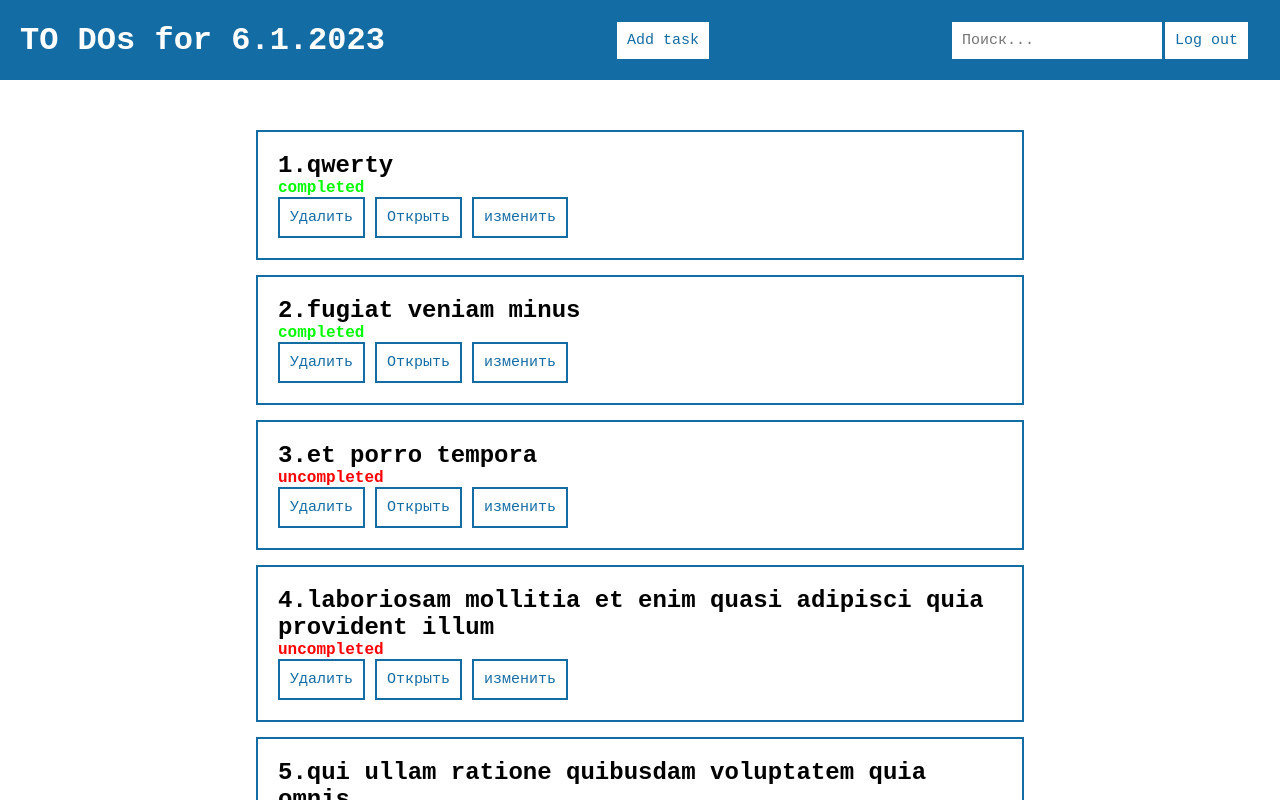
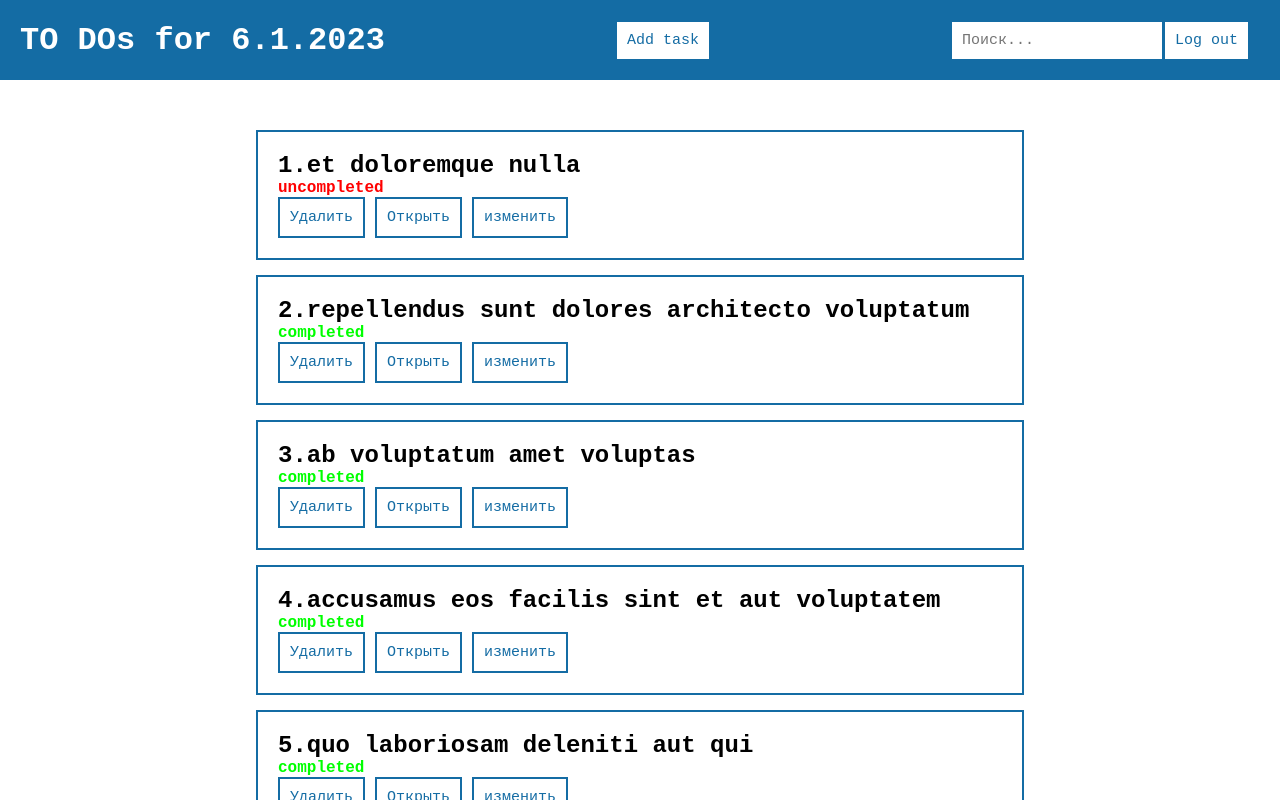
Before and after one commit to djurakulov14/todo-react, a React (Create React App) app: page / in a window 1280 px wide. Both pictures are taken after typing "Sample", "Sample123" into the empty fields and a click on the button "Log in". Shown: the top 800 px of the page. Built offline with nearby package versions, Linux system fonts and the light colour scheme; data requests are answered from the project's data file.

Commit message:
added usereducer

```diff
--- a/db.json
+++ b/db.json
@@ -1,71 +1,5 @@
 {
   "todos": [
-    {
-      "userId": 1,
-      "id": 2,
-      "title": "qwerty",
-      "completed": true
-    },
-    {
-      "userId": 1,
-      "id": 3,
-      "title": "fugiat veniam minus",
-      "completed": true
-    },
-    {
-      "userId": 1,
-      "id": 4,
-      "title": "et porro tempora",
-      "completed": false
-    },
-    {
-      "userId": 1,
-      "id": 5,
-      "title": "laboriosam mollitia et enim quasi adipisci quia provident illum",
-      "completed": false
-    },
-    {
-      "userId": 1,
-      "id": 6,
-      "title": "qui ullam ratione quibusdam voluptatem quia omnis",
-      "completed": true
-    },
-    {
-      "userId": 1,
-      "id": 7,
-      "title": "illo expedita consequatur quia in",
-      "completed": false
-    },
-    {
-      "userId": 1,
-      "id": 8,
-      "title": "quo adipisci enim quam ut ab",
-      "completed": true
-    },
-    {
-      "userId": 1,
-      "id": 9,
-      "title": "molestiae perspiciatis ipsa",
-      "completed": false
-    },
-    {
-      "userId": 1,
-      "id": 10,
-      "title": "illo est ratione doloremque quia maiores aut",
-      "completed": true
-    },
-    {
-      "userId": 1,
-      "id": 11,
-      "title": "vero rerum temporibus dolor",
-      "completed": true
-    },
-    {
-      "userId": 1,
-      "id": 12,
-      "title": "ipsa repellendus fugit nisi",
-      "completed": true
-    },
     {
       "userId": 1,
       "id": 13,
@@ -113,12 +47,6 @@
       "id": 20,
       "title": "ullam nobis libero sapiente ad optio sint",
       "completed": true
-    },
-    {
-      "title": "qwerty",
-      "body": "",
-      "id": "84dc8476-cb8a-4d93-8ba4-a25b9ce00008",
-      "completed": true
     }
   ]
 }
--- a/src/App.jsx
+++ b/src/App.jsx
@@ -1,18 +1,35 @@
-import { useEffect, useState } from 'react';
+import { useEffect, useState, useReducer } from 'react';
 import { Route, Routes } from 'react-router-dom';
 import './App.scss';
 import { Login } from './components/Login/Login';
 import { AuthContext } from './Context/Auth';
+import { useHttp } from './hook/useHTTP';
 import { HomePage } from './Pages/HomePage';
 import { PostPage } from './Pages/PostPage';
+import { reducer } from './Reducer/reducer';
+
 
 function App() {
+  const [arr, setArr] = useState([])
   const [auth, setAuth] = useState(false)
+  const {request, error, loading} = useHttp()
+
+  const [state, dispatch] = useReducer(reducer, {arr: arr})
+
   useEffect(() => {
     let log = localStorage.getItem('auth')
     setAuth(log)
   }, [])
 
+
+  useEffect(() => {
+    request('http://localhost:7777/todos')
+    .then(res => {
+      dispatch({type: "SET", payload: res})
+    })
+  }, [])
+
+  console.log(state);
 
   return (
     <AuthContext.Provider value={{
@@ -22,7 +39,7 @@ function App() {
       {
         auth ?
       <Routes>
-        <Route path='/' element={<HomePage/>}/>
+        <Route path='/' element={<HomePage arr={state?.arr} setArr={setArr} dispatch={dispatch}/>}/>
         <Route path='/postPage' element={<PostPage/>}/>
       </Routes>
       :
--- a/src/Pages/HomePage.jsx
+++ b/src/Pages/HomePage.jsx
@@ -1,26 +1,20 @@
-import React, { useEffect, useMemo, useState } from 'react'
+import React, { useEffect, useMemo, useState , useReducer} from 'react'
 import { CSSTransition, TransitionGroup } from 'react-transition-group'
 import Header from '../components/Header'
 import Loader from '../components/Loader/Loader'
 import { MyPost } from '../components/MyPosts/MyPost'
 import { useHttp } from '../hook/useHTTP'
+import { reducer } from '../Reducer/reducer'
 
-export const HomePage = () => {
-    const [arr, setArr] = useState([])
+export const HomePage = ({arr, setArr, dispatch}) => {
+
     const [filter, setFilter] = useState({sort: '', query: ''})
 
     const {request, error, loading} = useHttp()
 
-    useEffect(() => {
-      request('http://localhost:7777/todos')
-        .then(res => {
-          setArr(res)
-        })
-    }, [])
-
     const removePost = (post) => {
-      request('http://localhost:7777/todos/' + post.id,"DELETE")
-      setArr(arr.filter(p => p.id !== post.id))
+      dispatch({type: "REMOVE", payload:post.id})
+      // request('http://localhost:7777/todos/' + post.id,"DELETE")
     }
 
     const sortedPosts = useMemo(() => {
@@ -31,7 +25,7 @@ export const HomePage = () => {
     },[filter.sort, arr])
 
     const searchedPosts = useMemo(() => {
-        return sortedPosts.filter(item => item.title.toLowerCase().includes(filter.query.toLocaleLowerCase()))
+        return sortedPosts?.filter(item => item.title.toLowerCase().includes(filter.query.toLocaleLowerCase()))
     },[filter.query, arr])
 
 
@@ -42,22 +36,22 @@ export const HomePage = () => {
 
   return (
     <>
-        <Header filter={filter} setFilter={setFilter} arr={arr} setArr={setArr} />
+        <Header filter={filter} setFilter={setFilter} arr={arr} setArr={setArr} dispatch={dispatch}/>
         {
-          searchedPosts.length == 0 ?
+          searchedPosts?.length == 0 ?
           <center><h1>Ничего не найдено!</h1></center>
           :
           loading ? <Loader/>
           :
           <div className="container">
             <TransitionGroup>
-              {searchedPosts.map((item, index) =>
+              {searchedPosts?.map((item, index) =>
               <CSSTransition
               key={item.id}
               timeout={500}
               classNames="item"
             >
-              <MyPost key={item.id} item={item} number={index + 1} remove={removePost}/>
+              <MyPost key={item.id} item={item} number={index + 1} remove={removePost} dispatch={dispatch}/>
               </CSSTransition>
               )}
             </TransitionGroup>
--- a/src/Reducer/reducer.js
+++ b/src/Reducer/reducer.js
@@ -1,16 +1,23 @@
 export const reducer = (state, action) => {
     switch (action.type) {
+        case "SET":
+            return {
+                arr: action.payload
+            }
         case "ADD":
             return {
                 arr: [...state.arr, action.payload]
             }
         case "REMOVE":
             return {
-                arr: state.arr.filter(item => console.log(item, action.payload))
+                arr: state.arr.filter(item => item.id !== action.payload)
             }
         case "EDIT":
+            let found = state.arr.findIndex((obj => obj.id == action.payload.id))
+            state.arr[found].title = action.payload.title
+            state.arr[found].completed = action.payload.completed
             return {
-                arr: [...state.arr, action.payload]
+                arr: state.arr
             }
         default:
             break;
--- a/src/components/EditForm.jsx
+++ b/src/components/EditForm.jsx
@@ -4,7 +4,7 @@ import { MyButton } from './MyButton/MyButton'
 import { MyCheckbox } from './MyCheckbox/MyCheckbox'
 import MyInput from './MyInput/MyInput'
 
-export const EditForm = ({setVisible, post, setPost}) => {
+export const EditForm = ({setVisible, post, setPost, dispatch}) => {
 
   const {request, error, loading} = useHttp()
   const [newPost, setNewPost] = useState(post)
@@ -12,7 +12,8 @@ export const EditForm = ({setVisible, post, setPost}) => {
   const EditPost = (e) => {
     e.preventDefault()
 
-    request('http://localhost:7777/todos/' + post.id,"PATCH", JSON.stringify(newPost))
+    // request('http://localhost:7777/todos/' + post.id,"PATCH", JSON.stringify(newPost))
+    dispatch({type: "EDIT", payload: newPost})
     setPost(newPost)
     setVisible(false)
   }
@@ -26,7 +27,7 @@ export const EditForm = ({setVisible, post, setPost}) => {
         type="text"
         placeholder="Название поста"
     />
-    {post.completed ? <MyCheckbox checked onChange={() => setNewPost({...newPost, completed: !newPost.completed})}/> : <MyCheckbox onChange={() => setNewPost({...newPost, completed: !newPost.completed})}/>}
+    <MyCheckbox checked={newPost.completed} onChange={() => setNewPost({...newPost, completed: !newPost.completed})}/>
     <MyButton onClick={EditPost} >Edit</MyButton>
 </form>
   )
--- a/src/components/Header.jsx
+++ b/src/components/Header.jsx
@@ -5,7 +5,7 @@ import MyModal from './MyModal/MyModal';
 import PostFilter from './PostFilter';
 import PostForm from './PostForm';
 
-export default function Header({arr ,setArr, filter, setFilter, id}) {
+export default function Header({arr ,setArr, filter, setFilter, id, dispatch}) {
   const {auth, setAuth} = useContext(AuthContext)
 
 
@@ -17,7 +17,8 @@ export default function Header({arr ,setArr, filter, setFilter, id}) {
     const [visible, setVisible] = useState(false)
 
     const createPost = (newPost) => {
-      setArr([...arr, newPost])
+      dispatch({type: "ADD", payload:newPost})
+      console.log(newPost);
       setVisible(false)
     }
 
--- a/src/components/MyPosts/MyPost.jsx
+++ b/src/components/MyPosts/MyPost.jsx
@@ -6,7 +6,7 @@ import MyModal from '../MyModal/MyModal'
 import classes from './MyPost.module.scss'
 
 
-export const MyPost = ({item, remove, number}) => {
+export const MyPost = ({item, remove, number, dispatch}) => {
   const [post, setPost] = useState(item)
   const [visible, setVisible] = useState(false)
   const navigate = useNavigate('/postPage')
@@ -33,7 +33,7 @@ export const MyPost = ({item, remove, number}) => {
         <MyButton onClick={(e) => remove(post)}>Удалить</MyButton>
         <MyButton onClick={showPostPage}>Открыть</MyButton>
         <MyButton onClick={() => setVisible(true)}>изменить</MyButton>
-        <MyModal visible={visible} setVisible={setVisible}><EditForm setVisible={setVisible} post={post} setPost={setPost}/></MyModal>
+        <MyModal visible={visible} setVisible={setVisible}><EditForm dispatch={dispatch} setVisible={setVisible} post={post} setPost={setPost}/></MyModal>
       </div>
   )
 }
--- a/src/components/PostForm.jsx
+++ b/src/components/PostForm.jsx
@@ -5,7 +5,7 @@ import { v4 as uuidv4 } from 'uuid';
 import { useHttp } from '../hook/useHTTP';
 
 const PostForm = ({create}) => {
-    const [post, setPost] = useState({title: '', body: ''})
+    const [post, setPost] = useState({title: ''})
     const {request, error, loading} = useHttp()
 
 
@@ -14,8 +14,8 @@ const PostForm = ({create}) => {
         const newPost = {
             ...post, id: uuidv4(), completed: false
         }
-        request('http://localhost:7777/todos',"POST", JSON.stringify(newPost))
-        setPost({title: '', body: ''})
+        // request('http://localhost:7777/todos',"POST", JSON.stringify(newPost))
+        setPost({title: ''})
         create(newPost)
     }
 
```
